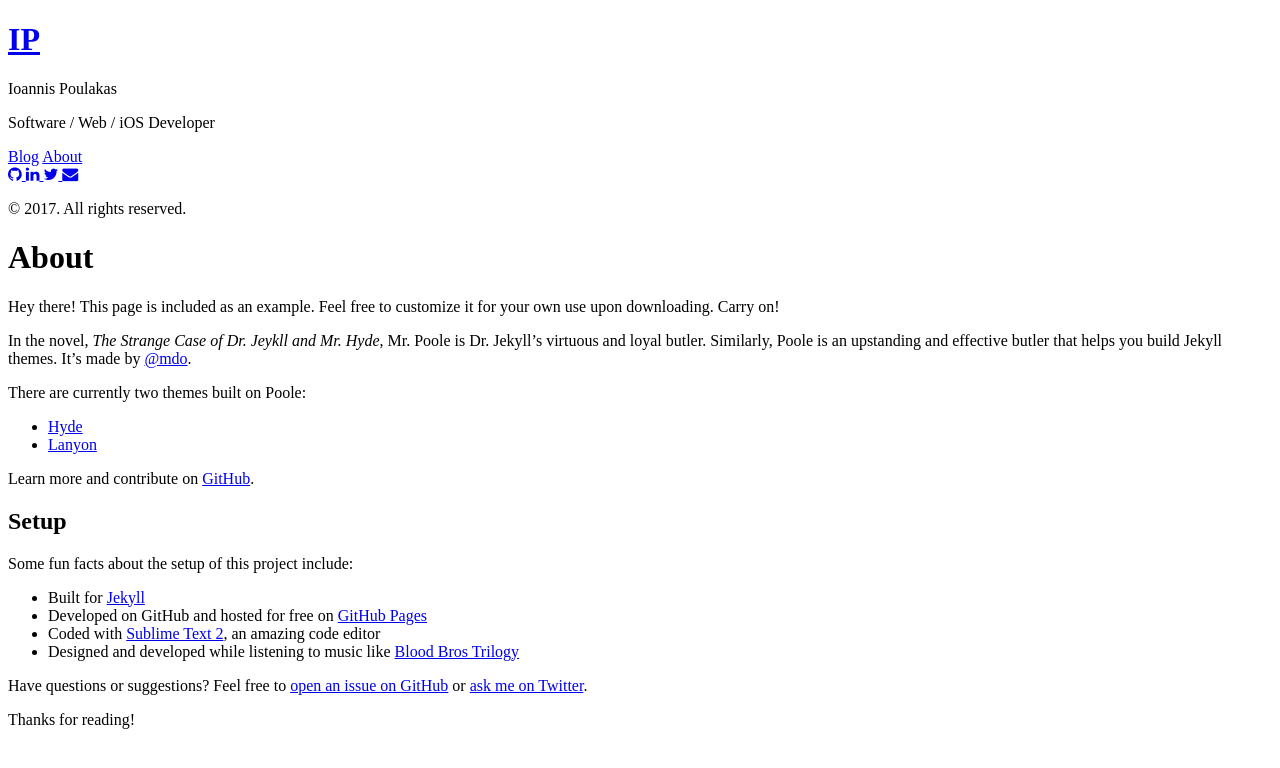
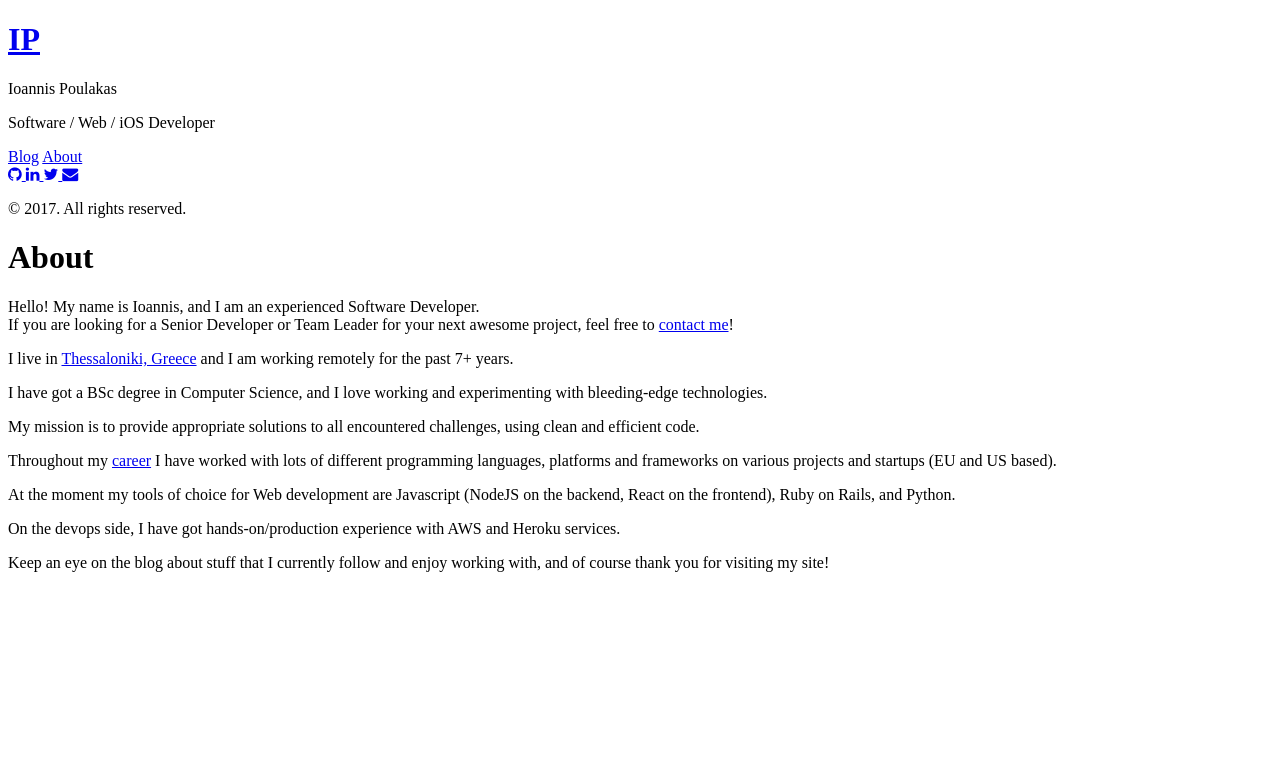
Before and after one commit to giannisp/ioannispoulakas.com, a Jekyll site: the page built from about.md, in a window 1280 px wide. Shown: the top 768 px of the page. Built offline with Jekyll 4.4.1, drawn with Linux system fonts in a browser that asks for light colours; Markdown is read by kramdown in place of the engine named in the settings.

Commit message:
Update about content

```diff
--- a/about.md
+++ b/about.md
@@ -4,27 +4,20 @@ title: About
 ---
 
 <p class="message">
-  Hey there! This page is included as an example. Feel free to customize it for your own use upon downloading. Carry on!
+  Hello! My name is Ioannis, and I am an experienced Software Developer.<br>
+  If you are looking for a Senior Developer or Team Leader for your next awesome project, feel free to <a href="mailto:giannis.p@gmail.com">contact me</a>!
 </p>
 
-In the novel, *The Strange Case of Dr. Jeykll and Mr. Hyde*, Mr. Poole is Dr. Jekyll's virtuous and loyal butler. Similarly, Poole is an upstanding and effective butler that helps you build Jekyll themes. It's made by [@mdo](https://twitter.com/mdo).
+I live in [Thessaloniki, Greece](https://goo.gl/maps/WVo3Uja7t2T2) and I am working remotely for the past 7+ years.
 
-There are currently two themes built on Poole:
+I have got a BSc degree in Computer Science, and I love working and experimenting with bleeding-edge technologies.
 
-* [Hyde](http://hyde.getpoole.com)
-* [Lanyon](http://lanyon.getpoole.com)
+My mission is to provide appropriate solutions to all encountered challenges, using clean and efficient code.
 
-Learn more and contribute on [GitHub](https://github.com/poole).
+Throughout my [career](https://gr.linkedin.com/in/ipoulakas) I have worked with lots of different programming languages, platforms and frameworks on various projects and startups (EU and US based).
 
-## Setup
+At the moment my tools of choice for Web development are Javascript (NodeJS on the backend, React on the frontend), Ruby on Rails, and Python.
 
-Some fun facts about the setup of this project include:
+On the devops side, I have got hands-on/production experience with AWS and Heroku services.
 
-* Built for [Jekyll](http://jekyllrb.com)
-* Developed on GitHub and hosted for free on [GitHub Pages](https://pages.github.com)
-* Coded with [Sublime Text 2](http://sublimetext.com), an amazing code editor
-* Designed and developed while listening to music like [Blood Bros Trilogy](https://soundcloud.com/maddecent/sets/blood-bros-series)
-
-Have questions or suggestions? Feel free to [open an issue on GitHub](https://github.com/poole/issues/new) or [ask me on Twitter](https://twitter.com/mdo).
-
-Thanks for reading!
+Keep an eye on the blog about stuff that I currently follow and enjoy working with, and of course thank you for visiting my site!
```
